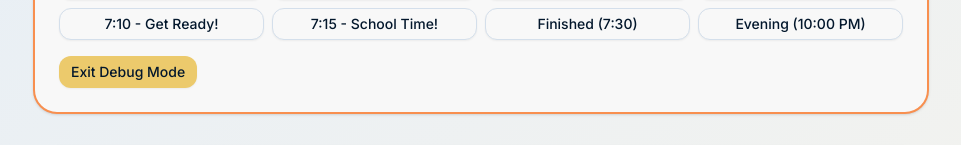
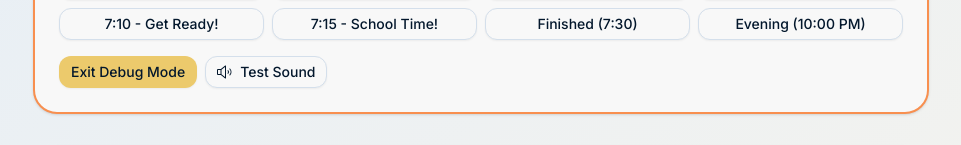
Before and after one commit to samqbush/morning-routine-coun, a React (Vite) app: page / in a window 1280 px wide. Both pictures are taken after a click on the button "Test Mode". Shown: the part 215-360 px from the top of the page, without its empty margins (159-1120 px from the left). Built offline with nearby package versions, Linux system fonts and the light colour scheme.

Commit message:
Generated by Spark: When the timer moves to a new step, it should play a sound to alert the user that a new step is happening

```diff
--- a/src/App.tsx
+++ b/src/App.tsx
@@ -1,9 +1,9 @@
-import { useEffect, useState } from 'react';
+import { useEffect, useState, useRef } from 'react';
 import { Card } from '@/components/ui/card';
 import { Progress } from '@/components/ui/progress';
 import { Badge } from '@/components/ui/badge';
 import { Button } from '@/components/ui/button';
-import { Clock, CheckCircle, ArrowRight, Bug, ToothBrush, ForkKnife, Backpack, Sneaker, Bus } from '@phosphor-icons/react';
+import { Clock, CheckCircle, ArrowRight, Bug, ToothBrush, ForkKnife, Backpack, Sneaker, Bus, SpeakerHigh } from '@phosphor-icons/react';
 
 interface RoutineStep {
   time: string;
@@ -61,6 +61,8 @@ function App() {
   const [currentTime, setCurrentTime] = useState(new Date());
   const [isDebugMode, setIsDebugMode] = useState(false);
   const [debugTime, setDebugTime] = useState(new Date());
+  const [lastStep, setLastStep] = useState<number>(-3); // Track the last step to detect changes
+  const audioContextRef = useRef<AudioContext | null>(null);
 
   useEffect(() => {
     const interval = setInterval(() => {
@@ -70,7 +72,59 @@ function App() {
     return () => clearInterval(interval);
   }, []);
 
+  // Initialize audio context on first user interaction
+  const initializeAudio = () => {
+    if (!audioContextRef.current) {
+      audioContextRef.current = new (window.AudioContext || (window as any).webkitAudioContext)();
+    }
+  };
+
+  // Play notification sound
+  const playStepChangeSound = () => {
+    initializeAudio();
+
+    if (!audioContextRef.current) return;
+
+    try {
+      const ctx = audioContextRef.current;
+
+      // Create a pleasant chime sound
+      const oscillator1 = ctx.createOscillator();
+      const oscillator2 = ctx.createOscillator();
+      const gainNode = ctx.createGain();
+
+      // Connect nodes
+      oscillator1.connect(gainNode);
+      oscillator2.connect(gainNode);
+      gainNode.connect(ctx.destination);
+
+      // Set frequencies for a pleasant chord (C major)
+      oscillator1.frequency.setValueAtTime(523.25, ctx.currentTime); // C5
+      oscillator2.frequency.setValueAtTime(659.25, ctx.currentTime); // E5
+
+      // Set wave types
+      oscillator1.type = 'sine';
+      oscillator2.type = 'sine';
+
+      // Create envelope
+      gainNode.gain.setValueAtTime(0, ctx.currentTime);
+      gainNode.gain.linearRampToValueAtTime(0.3, ctx.currentTime + 0.1);
+      gainNode.gain.exponentialRampToValueAtTime(0.01, ctx.currentTime + 0.8);
+
+      // Start and stop
+      const startTime = ctx.currentTime;
+      oscillator1.start(startTime);
+      oscillator2.start(startTime);
+      oscillator1.stop(startTime + 0.8);
+      oscillator2.stop(startTime + 0.8);
+    } catch (error) {
+      console.warn('Audio playback failed:', error);
+    }
+  };
+
   const setDebugTimeToStep = (stepIndex: number) => {
+    initializeAudio(); // Initialize audio when using debug controls
+
     if (stepIndex === -1) {
       // Set to 10 PM (waiting for tomorrow)
       const newTime = new Date();
@@ -92,6 +146,9 @@ function App() {
       const newTime = new Date();
       newTime.setHours(Math.floor(stepTime / 60), stepTime % 60, 0, 0);
       setDebugTime(newTime);
+
+      // Play sound when jumping to a new step in debug mode
+      setTimeout(() => playStepChangeSound(), 100);
     }
   };
 
@@ -135,6 +192,15 @@ function App() {
             }}
           >
             Exit Debug Mode
+          </Button>
+          <Button
+            size="sm"
+            variant="outline"
+            onClick={() => playStepChangeSound()}
+            className="gap-2"
+          >
+            <SpeakerHigh size={16} />
+            Test Sound
           </Button>
         </div>
       </div>
@@ -237,6 +303,17 @@ function App() {
   const timeRemaining = getTimeUntilNextStep();
   const progressPercentage = getProgressPercentage();
 
+  // Detect step changes and play sound
+  useEffect(() => {
+    if (currentStep !== lastStep && currentStep >= 0) {
+      // Only play sound for actual step changes (not initial load or special states)
+      if (lastStep >= -2) {
+        playStepChangeSound();
+      }
+      setLastStep(currentStep);
+    }
+  }, [currentStep, lastStep]);
+
   // Late in day case - show waiting for tomorrow
   if (currentStep === -1) {
     const timeToUse = isDebugMode ? debugTime : currentTime;
@@ -250,7 +327,10 @@ function App() {
             <Button
               size="sm"
               variant="outline"
-              onClick={() => setIsDebugMode(true)}
+              onClick={() => {
+                initializeAudio(); // Initialize audio on user interaction
+                setIsDebugMode(true);
+              }}
               className="gap-2"
             >
               <Bug size={16} />
@@ -289,7 +369,10 @@ function App() {
             <Button
               size="sm"
               variant="outline"
-              onClick={() => setIsDebugMode(true)}
+              onClick={() => {
+                initializeAudio(); // Initialize audio on user interaction
+                setIsDebugMode(true);
+              }}
               className="gap-2"
             >
               <Bug size={16} />
@@ -327,7 +410,10 @@ function App() {
             <Button
               size="sm"
               variant="outline"
-              onClick={() => setIsDebugMode(true)}
+              onClick={() => {
+                initializeAudio(); // Initialize audio on user interaction
+                setIsDebugMode(true);
+              }}
               className="gap-2"
             >
               <Bug size={16} />
@@ -374,7 +460,10 @@ function App() {
             <Button
               size="sm"
               variant="outline"
-              onClick={() => setIsDebugMode(true)}
+              onClick={() => {
+                initializeAudio(); // Initialize audio on user interaction
+                setIsDebugMode(true);
+              }}
               className="gap-2"
             >
               <Bug size={16} />
@@ -450,6 +539,10 @@ function App() {
               <Clock size={32} />
               <span>{(isDebugMode ? debugTime : currentTime).toLocaleTimeString([], { hour: '2-digit', minute: '2-digit' })}</span>
               {isDebugMode && <Badge variant="destructive" className="ml-2">TEST MODE</Badge>}
+              <div className="flex items-center gap-1 text-sm text-muted-foreground">
+                <SpeakerHigh size={16} />
+                <span className="text-xs">Audio Alerts</span>
+              </div>
             </div>
 
             {/* Countdown Timer */}
```
